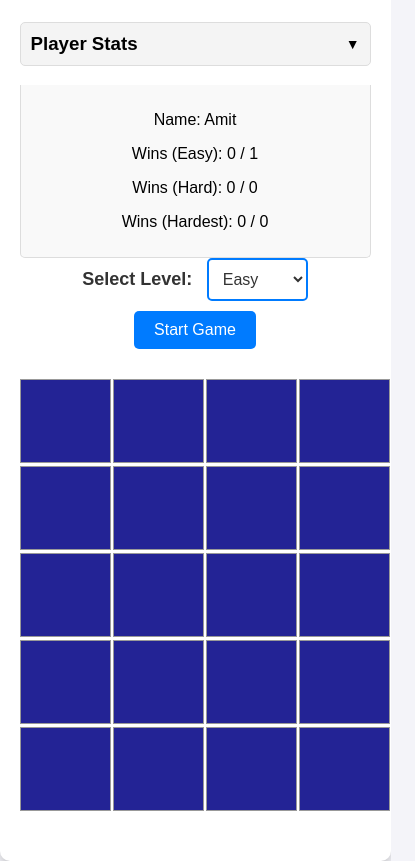
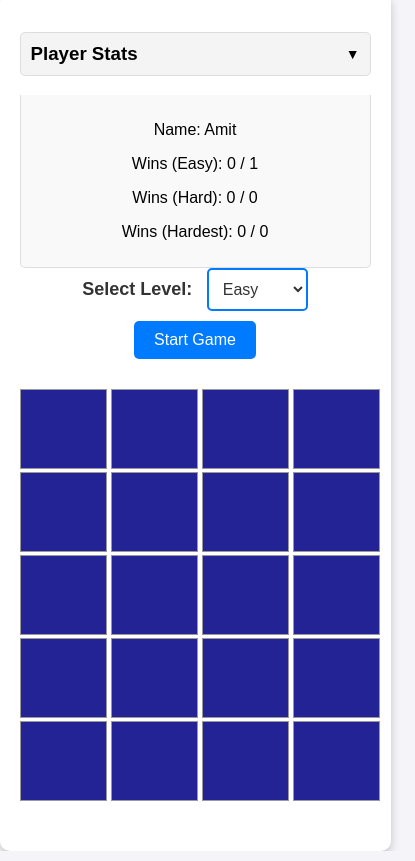
Before and after one commit to amitkumarjha-code/tile-memory, a plain HTML site: page index.html in a window 390 px wide. Both pictures are taken after a click on the button "Start Game". Shown: the whole page, 415 px wide, since content can reach past the window. Drawn offline with Linux system fonts and the light colour scheme.

Commit message:
fit to iphone

```diff
--- a/style.css
+++ b/style.css
@@ -1,14 +1,14 @@
 #game-board {
     display: grid;
-    grid-template-columns: repeat(4, 90px); /* Example grid */
+    grid-template-columns: repeat(4, 88px); /* Example grid */
     gap: 3px;
     margin: 30px auto;
-    width: 370px;
+    width: 395px;
 }
 
 .tile {
-    width: 89px;
-    height: 82px;
+    width: 85px;
+    height: 78px;
     background-color: #232395;
     border: 1px solid #999;
     display: flex;
@@ -49,7 +49,7 @@ body {
     border-radius: 10px;
     box-shadow: 0 4px 10px rgba(0, 0, 0, 0.2);
     width: 90%;
-    max-width: 500px;
+    max-width: 395px;
 }
 
 /* Fancy label */
```
